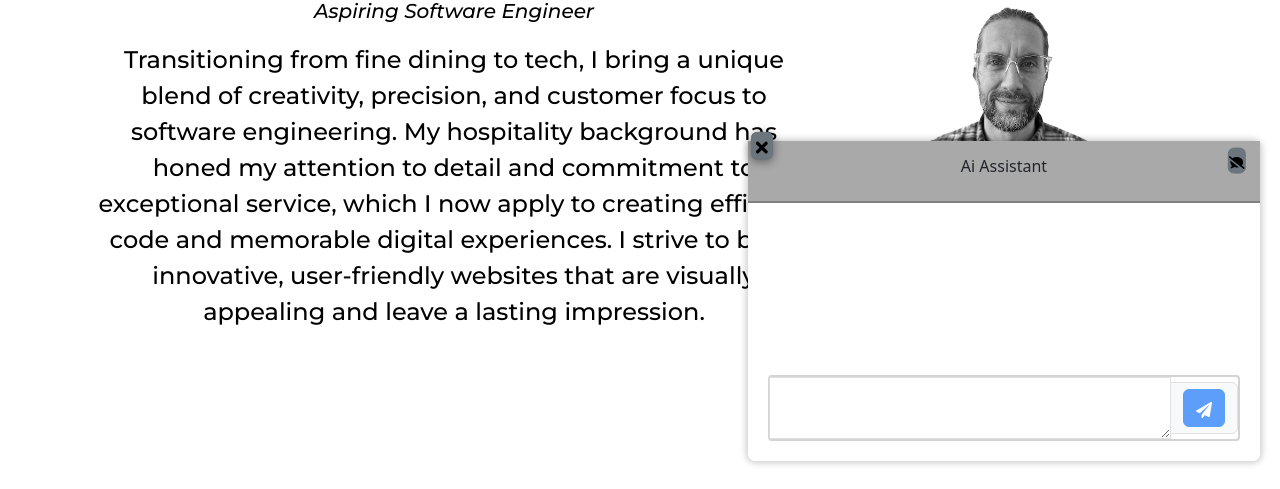
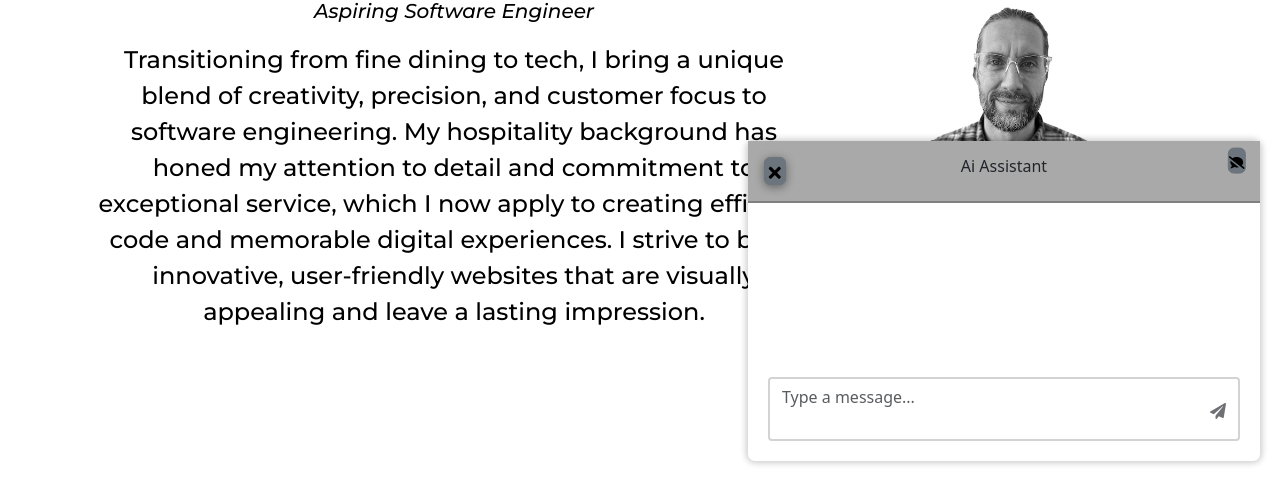
Before and after one commit to makeiteasierapps/resume, a React (Create React App) app: page / in a window 1280 px wide. Both pictures are taken after a click on the icon 1240 px from the left and 764 px from the top of the page. Shown: the part 295-784 px from the top of the page. Built offline with nearby package versions, Linux system fonts and the light colour scheme; no server answers; a web font is replaced by a local one.

Commit message:
cleaned up input box

```diff
--- a/src/components/chat/agentStyledComponents.js
+++ b/src/components/chat/agentStyledComponents.js
@@ -130,7 +130,7 @@ export const StyledIconButton = styled(Button)`
 `;
 
 export const CloseIconButton = styled(Button)`
-    transform: translate(-60%, -90%);
+
     padding: 1px;
     box-shadow: 0px 2px 10px 0px rgba(0, 0, 0, 0.43);
     color: black;
--- a/src/components/chat/components/MessageInput.js
+++ b/src/components/chat/components/MessageInput.js
@@ -1,5 +1,5 @@
 import { useContext, useState } from 'react';
-import { Input, InputGroup, InputGroupText, Button } from 'reactstrap';
+import { Input, InputGroup, Button } from 'reactstrap';
 import { ChatContext } from '../../../contexts/ChatContext';
 import { InputArea } from '../agentStyledComponents';
 import { FaPaperPlane } from 'react-icons/fa';
@@ -14,16 +14,14 @@ const StyledInputGroup = styled(InputGroup)`
     border-radius: 4px;
 `;
 
-const StyledInputLabel = styled.label`
-    position: absolute;
-    top: 50%;
-    left: 12px;
-    visibility: ${({ isFocused, userMessage }) =>
-        isFocused || userMessage ? 'hidden' : 'visible'};
-    transform: translateY(-50%);
-    background-color: white;
-    padding-left: 5px;
-    padding-right: 5px;
+const StyledInput = styled(Input)`
+    border: none;
+    resize: none;
+    height: 100%;
+    &:focus {
+        outline: none;
+        box-shadow: none;
+    }
 `;
 
 const MessageInput = ({ chatSettings }) => {
@@ -34,12 +32,12 @@ const MessageInput = ({ chatSettings }) => {
     return (
         <InputArea>
             <StyledInputGroup>
-                <StyledInputLabel isFocused={isFocused} userMessage={input}>
-                    Type Something
-                </StyledInputLabel>
-                <Input
+                <StyledInput
                     type="textarea"
+                    placeholder="Type a message..."
+                    style={{ border: 'none', resize: 'none', height: '100%' }}
                     value={input}
+                    es
                     onChange={(event) => setInput(event.target.value)}
                     onFocus={() => setIsFocused(true)}
                     onBlur={() => setIsFocused(false)}
@@ -55,9 +53,10 @@ const MessageInput = ({ chatSettings }) => {
                         }
                     }}
                 />
-                <InputGroupText addonType="append">
+
                 <Button
-                        color="primary"
+                    color="transparent"
+                    style={{ border: 'none' }}
                     disabled={!input}
                     onClick={() => {
                         sendMessage(input, chatSettings);
@@ -66,7 +65,6 @@ const MessageInput = ({ chatSettings }) => {
                 >
                     <FaPaperPlane />
                 </Button>
-                </InputGroupText>
             </StyledInputGroup>
         </InputArea>
     );
```
Lines whose indentation alone changed are shown as unchanged.
